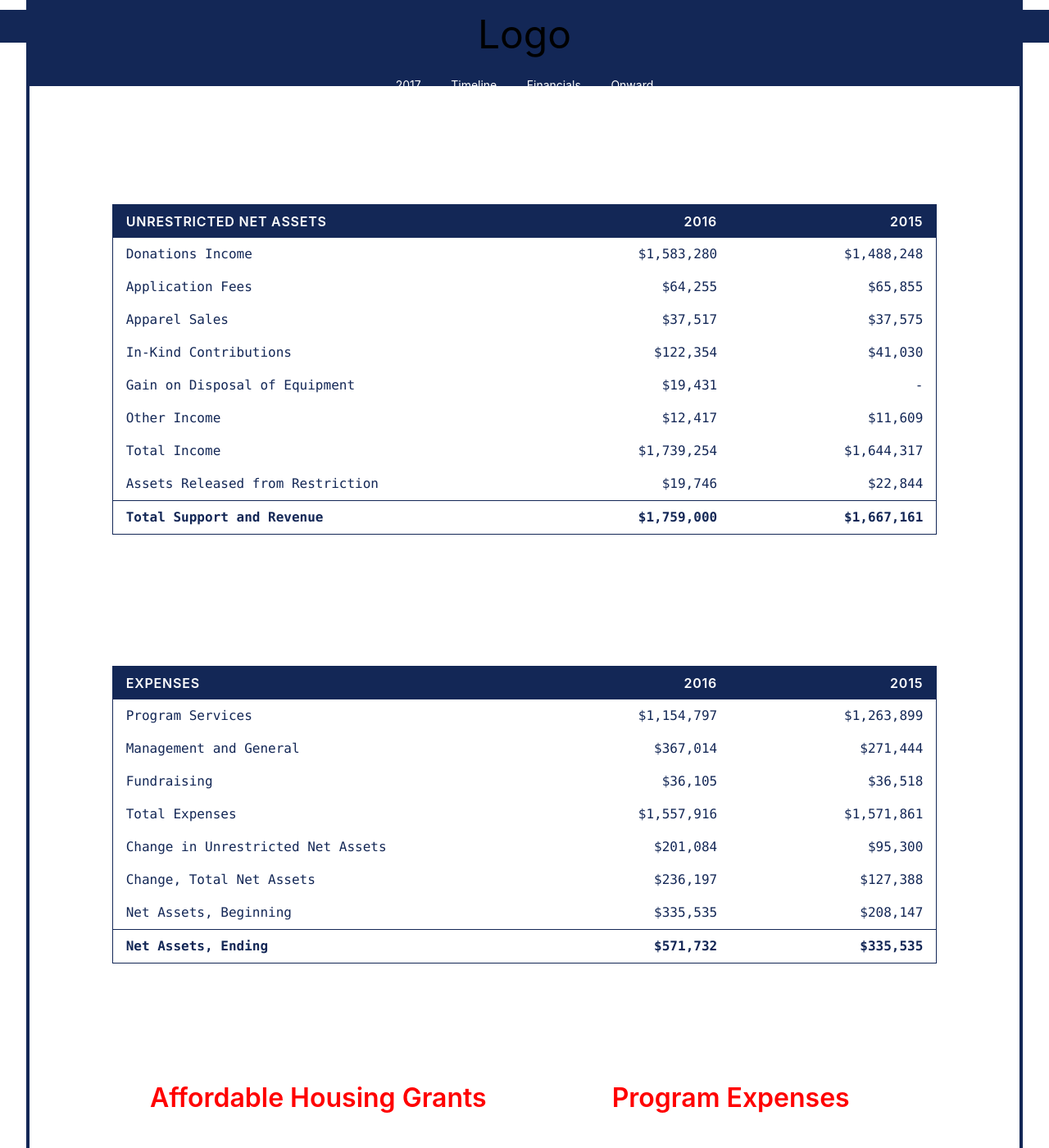
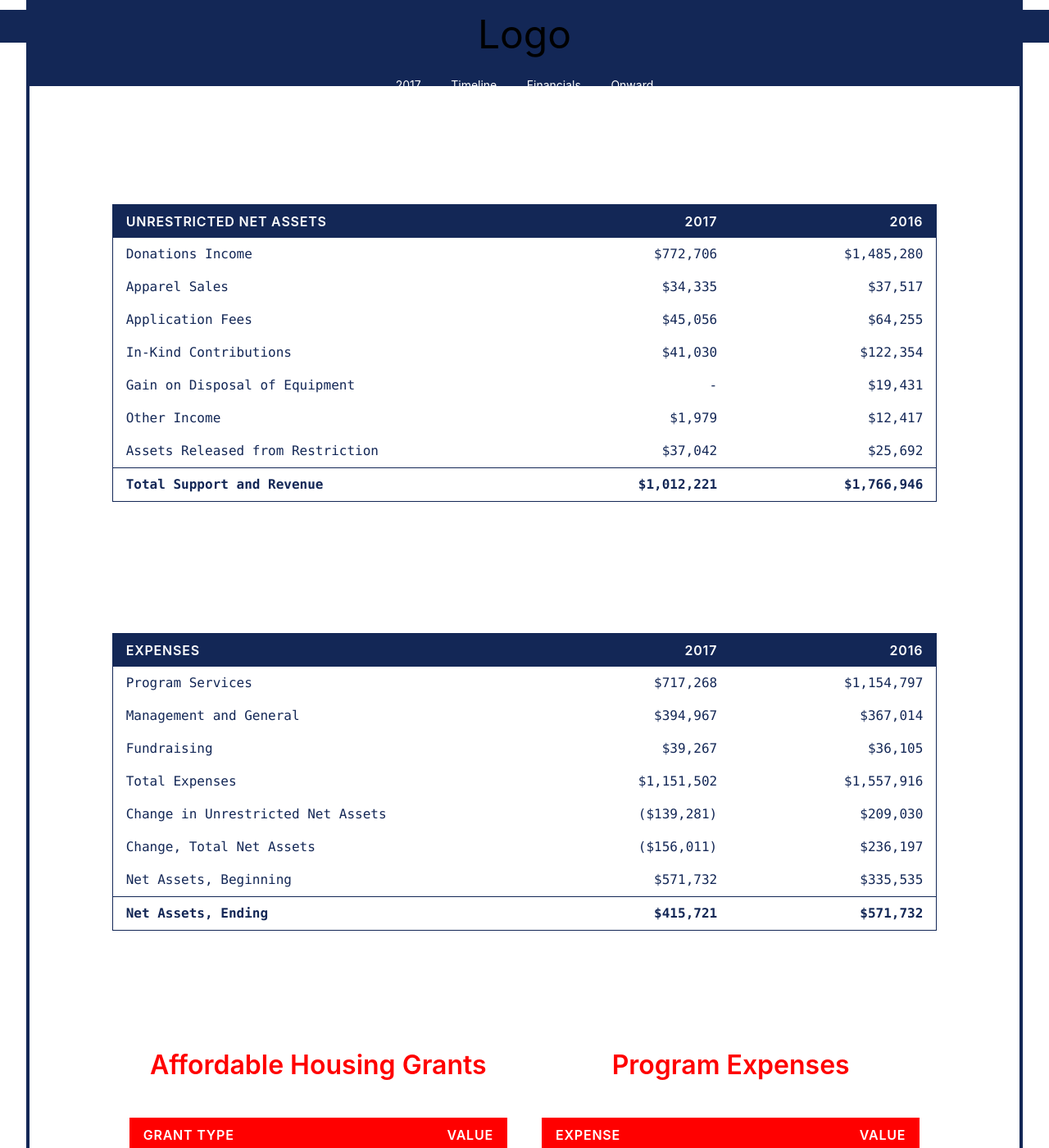
Before and after one commit to AlexBloom/babar-2017, a Jekyll site: the page built from financials.html, in a window 1280 px wide and 1400 px high, scrolled down 327 px. Shown: the whole window at 82% size. Built offline with Jekyll 4.4.1, drawn with Linux system fonts in a browser that asks for light colours; nearby versions of some CDN libraries; some of the changed text lies outside the part shown.

Commit message:
New Financial Data In Place - Missing 2017 Grants

```diff
--- a/content/financials.html
+++ b/content/financials.html
@@ -7,35 +7,35 @@
 <div class="overflow-scroll float-center col-12 m-col-10 xl-col-8 my-xxl wow fadeInUp">
   <table class="table-navy ">
     <thead>
-      <tr> <th>Unrestricted Net Assets </th> <th> 2016 </th> <th> 2015 </th></tr>
+      <tr> <th>Unrestricted Net Assets </th> <th> 2017 </th> <th> 2016 </th></tr>
     </thead>
     <tbody>
-      <tr><td class="col-6"> Donations Income				          </td>                   <td class="col-3">$1,583,280 </td>  <td class="col-3">$1,488,248	</td>  </tr>
-      <tr><td class="col-6"> Application Fees				          </td>                   <td class="col-3">$64,255 </td>  <td class="col-3">$65,855	  </td>  </tr>
-      <tr><td class="col-6"> Apparel Sales				            </td>                   <td class="col-3">$37,517 </td>  <td class="col-3">$37,575	  </td>  </tr>
-      <tr><td class="col-6"> In-Kind Contributions		        </td>                   <td class="col-3">$122,354 </td>  <td class="col-3">$41,030	  </td>  </tr>
-      <tr><td class="col-6"> Gain on Disposal of Equipment	  </td>                   <td class="col-3">$19,431 </td>  <td class="col-3"> -	  </td>  </tr>
-      <tr><td class="col-6"> Other Income				              </td>                   <td class="col-3">$12,417 </td>  <td class="col-3">$11,609	  </td>  </tr>
-      <tr><td class="col-6"> Total Income				              </td>                   <td class="col-3">$1,739,254 </td>  <td class="col-3">$1,644,317	</td>  </tr>
-      <tr><td class="col-6"> Assets Released from Restriction	</td>                   <td class="col-3">$19,746 </td>  <td class="col-3">$22,844	  </td>  </tr>
-      <tr><td class="col-6"> <strong>Total Support and Revenue</strong>				  </td> <td class="col-3"> <strong>$1,759,000   </strong></td> <td class="col-3"><strong>$1,667,161</strong>	</td>  </tr>
+      <tr><td class="col-6"> Donations Income				          </td>                   <td class="col-3">$772,706</td> <td class="col-3">$1,485,280	</td>  </tr>
+      <tr><td class="col-6"> Apparel Sales				            </td>                   <td class="col-3">$34,335 </td>  <td class="col-3">$37,517	  </td>  </tr>
+      <tr><td class="col-6"> Application Fees				          </td>                   <td class="col-3">$45,056 </td>  <td class="col-3">$64,255	  </td>  </tr>
+      <tr><td class="col-6"> In-Kind Contributions		        </td>                   <td class="col-3">$41,030</td>   <td class="col-3">$122,354 </td>  </tr>
+      <tr><td class="col-6"> Gain on Disposal of Equipment	  </td>                   <td class="col-3"> -	  </td>    <td class="col-3">$19,431 </td>    </tr>
+      <tr><td class="col-6"> Other Income				              </td>                   <td class="col-3">$1,979 </td>   <td class="col-3">$12,417	  </td>  </tr>
+      <!-- <tr><td class="col-6"> Total Income				              </td>                   <td class="col-3">$1,739,254 </td><td class="col-3">$1,644,317	</td>  </tr> -->
+      <tr><td class="col-6"> Assets Released from Restriction	</td>                   <td class="col-3">$37,042 </td>  <td class="col-3">$25,692	  </td>  </tr>
+      <tr><td class="col-6"> <strong>Total Support and Revenue</strong>				  </td> <td class="col-3"> <strong>$1,012,221  </strong></td> <td class="col-3"><strong>$1,766,946</strong>	</td>  </tr>
     </tbody>
   </table>
 </div>
 <div class="overflow-scroll float-center col-12 m-col-10 xl-col-8 my-xxl wow fadeInUp">
   <table class="table-navy ">
     <thead>
-      <tr> <th class="pad-t-m">Expenses</th> <th> 2016 </th> <th> 2015 </th></tr>
+      <tr> <th class="pad-t-m">Expenses</th> <th> 2017 </th> <th> 2016 </th></tr>
     </thead>
     <tbody>
-      <tr><td class="col-6"> Program Services				              </td> <td class="col-3"> $1,154,797 </td> <td class="col-3">$1,263,899	  </td> </tr>
-      <tr><td class="col-6"> Management and General				        </td> <td class="col-3"> $367,014 </td> <td class="col-3">$271,444	    </td> </tr>
-      <tr><td class="col-6"> Fundraising				                  </td> <td class="col-3"> $36,105 </td> <td class="col-3">  $36,518	  </td> </tr>
-      <tr><td class="col-6"> Total Expenses				                </td> <td class="col-3"> $1,557,916 </td> <td class="col-3">$1,571,861	  </td> </tr>
-      <tr><td class="col-6"> Change in Unrestricted Net Assets		</td> <td class="col-3"> $201,084 </td> <td class="col-3">$95,300	    </td> </tr>
-      <tr><td class="col-6"> Change, Total Net Assets					    </td> <td class="col-3"> $236,197 </td> <td class="col-3">$127,388	    </td> </tr>
-      <tr><td class="col-6"> Net Assets, Beginning					      </td> <td class="col-3"> $335,535  </td> <td class="col-3">$208,147	    </td> </tr>
-      <tr><td class="col-6"> <strong> Net Assets, Ending </strong></td> <td class="col-3"><strong> $571,732</strong></td> <td class="col-3"><strong>$335,535</strong>	    </td> </tr>
+      <tr><td class="col-6"> Program Services				              </td> <td class="col-3"> $717,268 </td> <td class="col-3">$1,154,797	  </td> </tr>
+      <tr><td class="col-6"> Management and General				        </td> <td class="col-3"> $394,967 </td> <td class="col-3">$367,014	    </td> </tr>
+      <tr><td class="col-6"> Fundraising				                  </td> <td class="col-3"> $39,267 </td> <td class="col-3">  $36,105	  </td> </tr>
+      <tr><td class="col-6"> Total Expenses				                </td> <td class="col-3"> $1,151,502 </td> <td class="col-3">$1,557,916	  </td> </tr>
+      <tr><td class="col-6"> Change in Unrestricted Net Assets		</td> <td class="col-3"> ($139,281) </td> <td class="col-3">$209,030		    </td> </tr>
+      <tr><td class="col-6"> Change, Total Net Assets					    </td> <td class="col-3"> ($156,011) </td> <td class="col-3">$236,197    </td> </tr>
+      <tr><td class="col-6"> Net Assets, Beginning					      </td> <td class="col-3"> $571,732  </td> <td class="col-3">$335,535	    </td> </tr>
+      <tr><td class="col-6"> <strong> Net Assets, Ending </strong></td> <td class="col-3"><strong> $415,721</strong></td> <td class="col-3"><strong>$571,732</strong>	    </td> </tr>
     </tbody>
   </table>
 </div>
@@ -67,16 +67,16 @@
         <tr>  <th>Expense</th><th> Value</th> </tr>
         </thead>
         <tbody>
-          <tr> <td class="col-8"> Contributions			                </td><td class="col-4 align-top"> $415,908</td></tr>
-          <tr> <td class="col-8"> Trip Gear, Activities			        </td><td class="col-4 align-top"> $361,539</td></tr>
-          <tr> <td class="col-8"> Salaries, Benefits, Stipends			</td><td class="col-4 align-top"> $185,373</td></tr>
-          <tr> <td class="col-8"> Auto			                        </td><td class="col-4 align-top"> $97,962</td></tr>
-          <tr> <td class="col-8"> Insurance			                    </td><td class="col-4 align-top"> $22,030</td></tr>
-          <tr> <td class="col-8"> Technology			                  </td><td class="col-4 align-top"> $9,241</td></tr>
-          <tr> <td class="col-8"> Director Travel			              </td><td class="col-4 align-top"> $7,262</td></tr>
-          <tr> <td class="col-8"> Depreciation			                </td><td class="col-4 align-top"> $45,434</td></tr>
-          <tr> <td class="col-8"> Other			                        </td><td class="col-4 align-top"> $10,048 </td></tr>
-          <tr> <td class="col-8"> <strong>Total Expenses</strong>		</td><td class="col-4 align-top"> <strong>$1,154,797</strong></td></tr>
+          <tr> <td class="col-8"> Contributions			                </td><td class="col-4 align-top"> $219,175</td></tr>
+          <tr> <td class="col-8"> Trip Gear, Activities			        </td><td class="col-4 align-top"> $200,748</td></tr>
+          <tr> <td class="col-8"> Salaries, Benefits, Stipends			</td><td class="col-4 align-top"> $306,180</td></tr>
+          <tr> <td class="col-8"> Auto			                        </td><td class="col-4 align-top"> $106,505</td></tr>
+          <tr> <td class="col-8"> Insurance			                    </td><td class="col-4 align-top"> $25,693</td></tr>
+          <tr> <td class="col-8"> Technology			                  </td><td class="col-4 align-top"> $22,021</td></tr>
+          <tr> <td class="col-8"> Director Travel			              </td><td class="col-4 align-top"> $2,981</td></tr>
+          <tr> <td class="col-8"> Depreciation			                </td><td class="col-4 align-top"> $51,636</td></tr>
+          <tr> <td class="col-8"> Other			                        </td><td class="col-4 align-top"> $216,563 </td></tr>
+          <tr> <td class="col-8"> <strong>Total Expenses</strong>		</td><td class="col-4 align-top"> <strong>$1,151,502</strong></td></tr>
         </tbody>
       </table>
     </div>
@@ -106,7 +106,7 @@
     <div class="table-cell align-bottom px-s border-box" style="min-width:2rem;width:10%;height:500px"> <div class="rotate-n45"> $613,264 </div> <div class="bg-dot-grid-navy " style="height:61.3264%;"> </div>   <div class="text-center bold py-m my-m"> 2014 </div>  </div>
     <div class="table-cell align-bottom px-s border-box" style="min-width:2rem;width:10%;height:500px"> <div class="rotate-n45"> $637,311 </div> <div class="bg-dot-grid-red  " style="height:63.7311%;"> </div>   <div class="text-center bold py-m my-m"> 2015 </div>  </div>
     <div class="table-cell align-bottom px-s border-box" style="min-width:2rem;width:10%;height:500px"> <div class="rotate-n45"> $415,908 </div> <div class="bg-dot-grid-navy " style="height:41.5908%;"> </div>   <div class="text-center bold py-m my-m"> 2016 </div>  </div>
-    <div class="table-cell align-bottom px-s border-box" style="min-width:2rem;width:10%;height:500px"> <div class="rotate-n45"> $415,908 </div> <div class="bg-dot-grid-navy " style="height:41.5908%;"> </div>   <div class="text-center bold py-m my-m"> 2017 </div>  </div>
+    <div class="table-cell align-bottom px-s border-box" style="min-width:2rem;width:10%;height:500px"> <div class="rotate-n45"> $219,175 </div> <div class="bg-dot-grid-navy " style="height:41.5908%;"> </div>   <div class="text-center bold py-m my-m"> 2017 </div>  </div>
   </div>
 
 </div>
```
